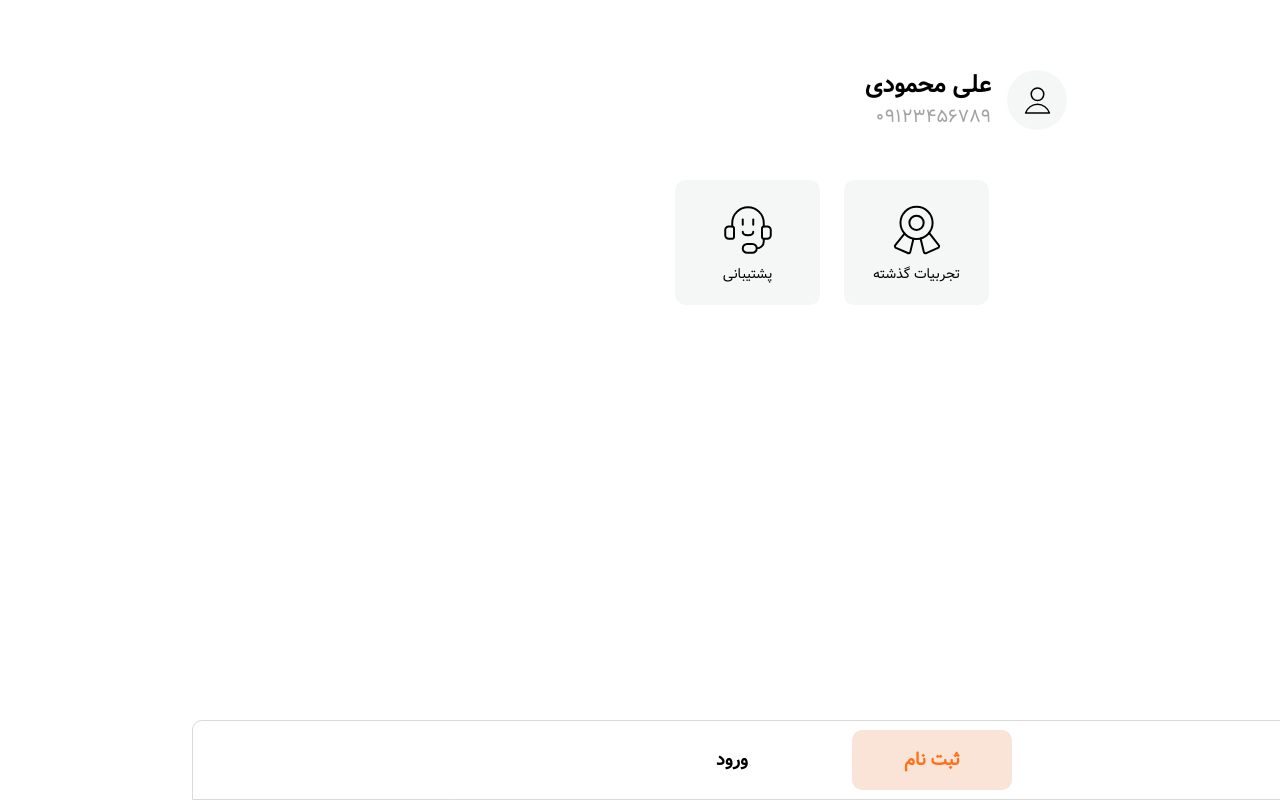
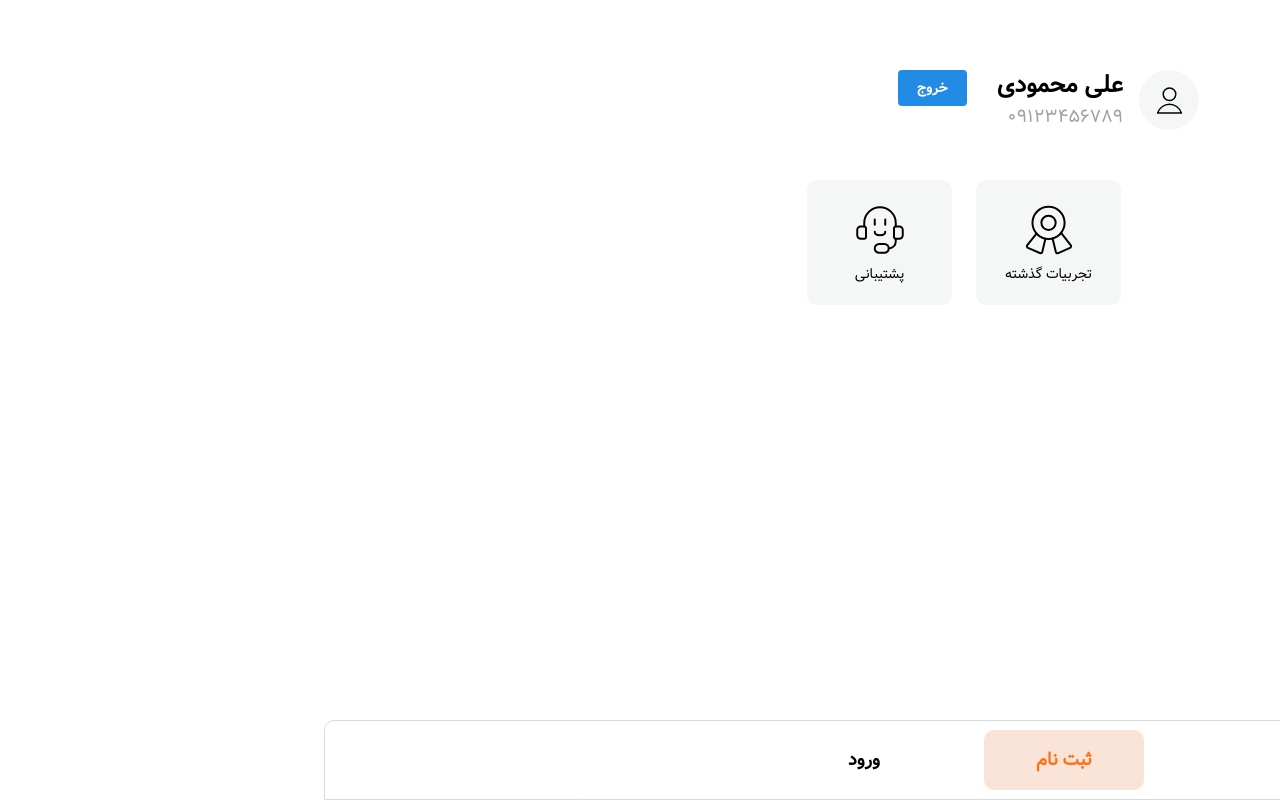
Before and after one commit to countMort/vadoostan, a Next.js app: page /profile in a window 1280 px wide. Built offline with nearby package versions, Linux system fonts and the light colour scheme; no server answers; what moment-jalaali would draw is missing.

Commit message:
add exit button

```diff
--- a/app/components/molecules/loginSigninInFooter/index.tsx
+++ b/app/components/molecules/loginSigninInFooter/index.tsx
@@ -8,6 +8,8 @@ import { Authenticate } from './authenticateFooter';
 
 export default async function LoginSigninInFooter() {
   const cookieStore = await cookies();
+
+  console.log({ cookieStore });
   const token = cookieStore.get('token');
 
   const unAuthenticated = (
--- /dev/null
+++ b/app/profile/logoutButton.tsx
@@ -0,0 +1,15 @@
+'use client';
+import { Button } from '@mantine/core';
+import { deleteCookie } from 'cookies-next';
+import Link from 'next/link';
+
+export const ButtonLogout = () => {
+  const handleOnClickLogout = () => {
+    deleteCookie('token');
+  };
+  return (
+    <Link href={'/experience-list'} onClick={handleOnClickLogout}>
+      <Button style={{ marginInlineStart: 30 }}>خروج</Button>
+    </Link>
+  );
+};
--- a/app/profile/page.tsx
+++ b/app/profile/page.tsx
@@ -3,14 +3,21 @@ import classes from './style.module.scss';
 import Image from 'next/image';
 import Link from 'next/link';
 import LoginSigninInFooter from '../components/molecules/loginSigninInFooter';
+import { ButtonLogout } from './logoutButton';
 
 const ProfilePage = () => {
   return (
     <>
       <div className={classes['wrapper']}>
+        <div style={{ display: 'flex' }}>
           <div className={classes['user-wrapper']}>
             <div className={classes['user-image']}>
-            <Image src={'/profile.svg'} width={27} height={27} alt='profile' />
+              <Image
+                src={'/profile.svg'}
+                width={27}
+                height={27}
+                alt='profile'
+              />
             </div>
             <div className={classes['user-information']}>
               <Text style={{ marginBlockEnd: 10 }} size='24px' fw={800}>
@@ -21,6 +28,9 @@ const ProfilePage = () => {
               </Text>
             </div>
           </div>
+          <ButtonLogout />
+        </div>
+
         <div className={classes['action-wrapper']}>
           <Link href={'/experience-history'}>
             <div className={classes['action-item']}>
```
Lines whose indentation alone changed are shown as unchanged.
